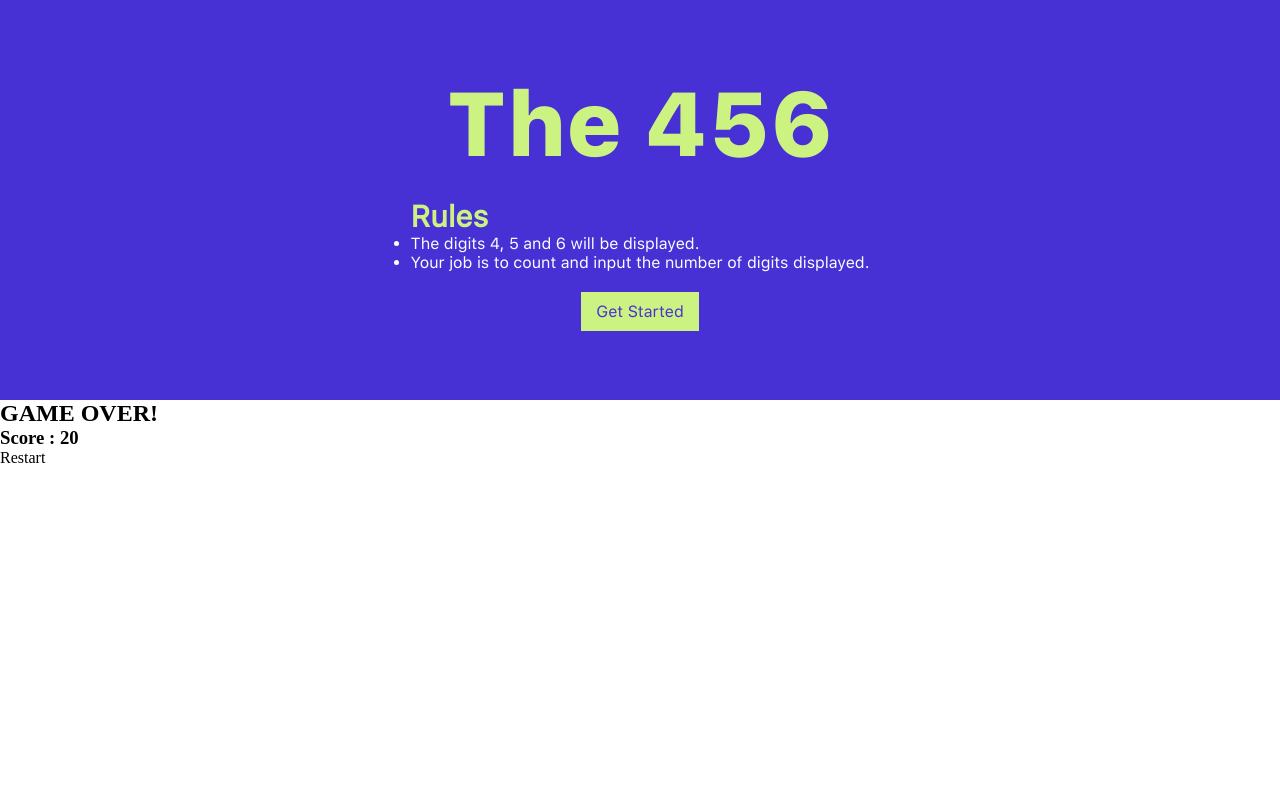
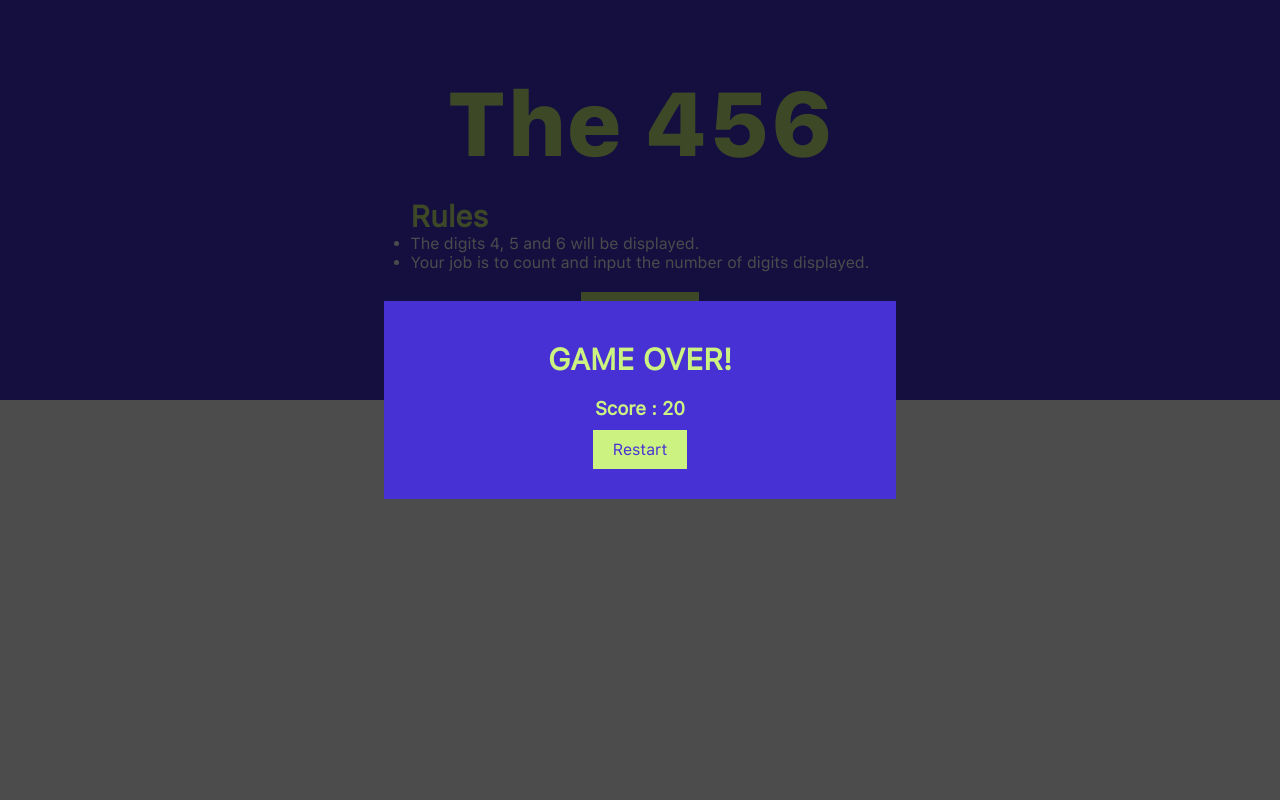
Before and after one commit to abrusu-collins/Game-Island, a PHP site: page /456/456.html in a window 1280 px wide. Run offline with PHP 8.4, Linux system fonts and the light colour scheme.

Commit message:
modal done

```diff
--- a/456/456.html
+++ b/456/456.html
@@ -35,9 +35,11 @@
 <div id="placeholder"></div>
 
 <div class="modal">
-    <h2>GAME OVER!</h2>
+    <div class="modalinner">
+        <h2>GAME OVER!</h2>
     <h3>Score : 20</h3>
-    <a>Restart</a>
+    <a href="">Restart</a>
+    </div>
 </div>
 
 </body>
--- a/456/sass/456.scss
+++ b/456/sass/456.scss
@@ -2,3 +2,4 @@
 @import "hero";
 @import "load";
 @import "play";
+@import "modal";
--- /dev/null
+++ b/456/sass/_modal.scss
@@ -0,0 +1,32 @@
+.modal{
+    font-family: sf-ui-regular;
+    color: $nextcolor;
+    position: absolute;
+    top:0;
+    height:100vh;
+    width:100%;
+    background-color: rgba(0,0,0,0.7);
+    display: flex;
+    align-items: center;
+    justify-content: center;
+    & .modalinner {
+        background-color: $background;
+        width:40%;
+        margin:auto;
+        padding:40px;
+        text-align: center;
+        & h3{
+            margin:20px auto;
+        }
+
+        & h2{
+            font-size: 30px;
+        }
+        & a{
+            text-decoration: none;
+        color:$background;
+        background-color: $nextcolor;
+        padding:10px 20px;
+        }
+    }
+}
--- a/styles/456.css
+++ b/styles/456.css
@@ -105,3 +105,35 @@
 .play a:hover {
   background-color: rgba(204, 243, 129, 0.8);
 }
+
+.modal {
+  font-family: sf-ui-regular;
+  color: #ccf381;
+  position: absolute;
+  top: 0;
+  height: 100vh;
+  width: 100%;
+  background-color: rgba(0, 0, 0, 0.7);
+  display: flex;
+  align-items: center;
+  justify-content: center;
+}
+.modal .modalinner {
+  background-color: #4831d4;
+  width: 40%;
+  margin: auto;
+  padding: 40px;
+  text-align: center;
+}
+.modal .modalinner h3 {
+  margin: 20px auto;
+}
+.modal .modalinner h2 {
+  font-size: 30px;
+}
+.modal .modalinner a {
+  text-decoration: none;
+  color: #4831d4;
+  background-color: #ccf381;
+  padding: 10px 20px;
+}
```
